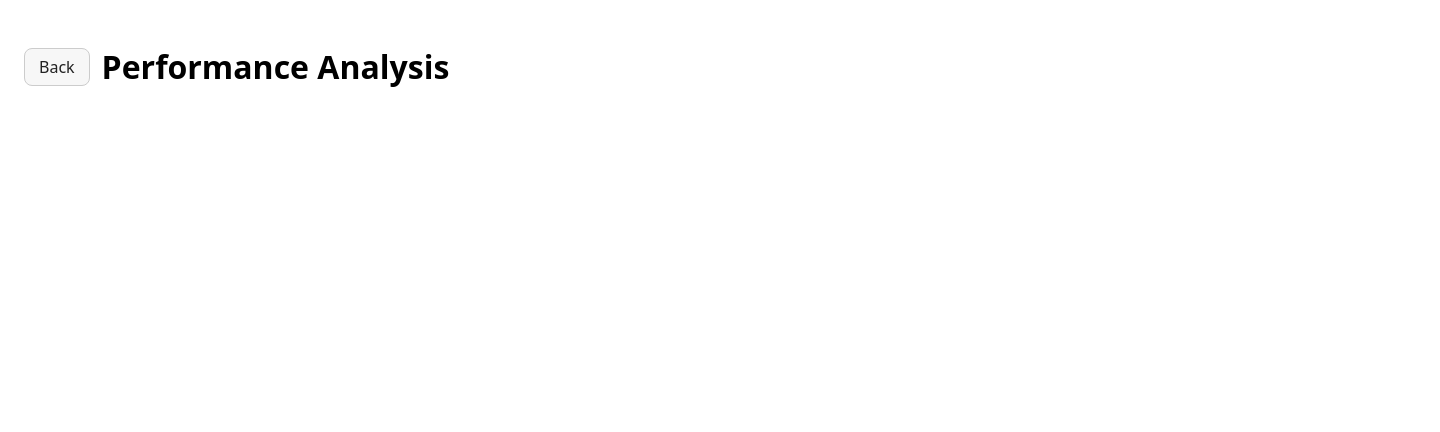
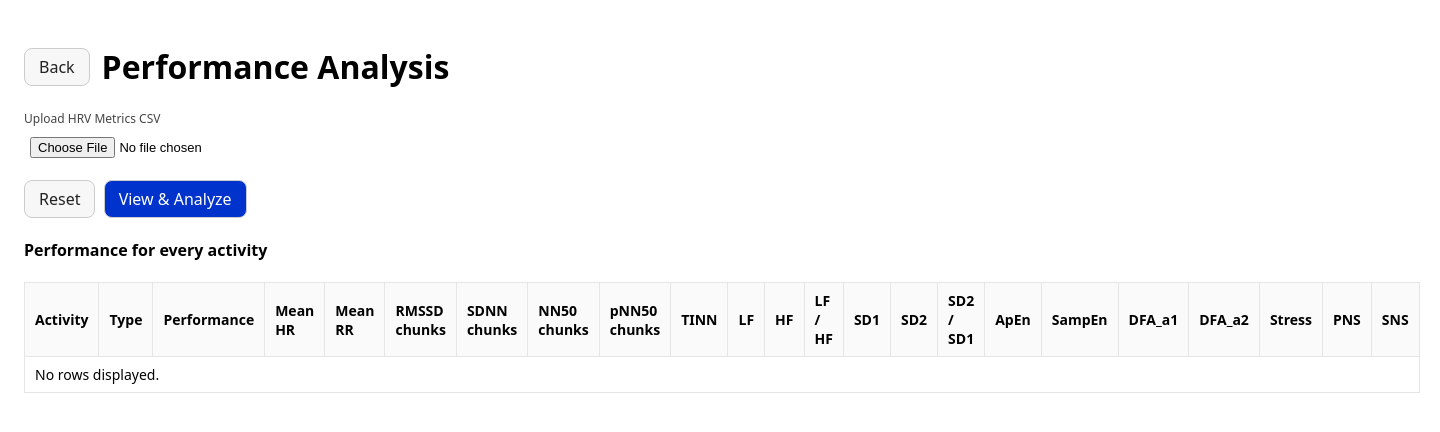
Before and after one commit to gorganraul23/data_analyzer, a Django app: page /data/performance_analysis/ in a window 1440 px wide. Shown: the top 432 px of the page. Run offline with Django 4.2, Linux system fonts and the light colour scheme.

Commit message:
performance analysis page

```diff
--- a/data/views.py
+++ b/data/views.py
@@ -14,7 +14,7 @@ from .serializers import SensorHeartRateSerializer, StudentSerializer, SessionSe
 from .utils.date_converter import EpochMsDateTimeField
 from .utils.hrv import compute_metrics_from_ibi_list_manual, compute_metrics_from_ibi_list_lib, compute_metrics_from_hr_list, \
     compute_metrics_from_deprecated_ibi_list
-from .utils.parsers import parse_bool, excel_text, column_exists
+from .utils.parsers import parse_bool, excel_text, column_exists, performance_color
 
 from openpyxl import Workbook
 
@@ -719,7 +719,77 @@ def merge_csv_page(request):
 # --------- Performance Analysis page ---------
 
 def performance_analysis_page(request):
+    results = []
+    error = None
+    relax_means = {}
 
-    return render(request, "performance_analysis.html", {"error": ""})
+    if request.method == "POST" and request.FILES.get("file"):
+        f = request.FILES["file"]
+
+        try:
+            df = pd.read_csv(f)
+        except Exception as e:
+            error = f"Failed to read CSV: {e}"
+            return render(request, "performance_analysis.html", {"error": error})
+
+        # Required columns
+        required_cols = {
+            "activity_id", "activityType",
+            "mean_hr", "mean_rr",
+            "rmssd", "sdnn", "nn50", "pnn50", "tinn",
+            "rmssd_chunks", "sdnn_chunks", "nn50_chunks", "pnn50_chunks", "tinn_chunks",
+            "stress_index", "pns_index", "sns_index", "lf", "hf", "lf_hf",
+            "sd1", "sd2", "sd2_sd1", "ap_en", "samp_en", "dfa_a1", "dfa_a2"
+        }
+        if column_exists("activity", "performance"):
+            required_cols.add("performance")
+
+        if not required_cols.issubset(df.columns):
+            missing = required_cols - set(df.columns)
+            error = f"Missing required columns: {', '.join(missing)}"
+            return render(request, "performance_analysis.html", {"error": error})
+
+        group_cols = ["activity_id", "activityType"]
+        numeric_cols = [c for c in df.columns if pd.api.types.is_numeric_dtype(df[c]) and c not in group_cols]
+        grouped_df = (df.groupby(group_cols, dropna=False)[numeric_cols].mean(numeric_only=True).reset_index())
+
+        relax_df = grouped_df[grouped_df["activityType"] == "delaygratification"]
+        if not relax_df.empty:
+            relax_means = relax_df.mean(numeric_only=True).to_dict()
+
+        analyzed = (request.POST.get("analyze") or "").lower() == "1"
+
+        decrease_metrics = [
+            "mean_rr",
+            "rmssd", "rmssd_chunks", "sdnn", "sdnn_chunks",
+            "nn50", "nn50_chunks", "pnn50", "pnn50_chunks", "tinn", "tinn_chunks",
+            "lf", "hf", "sd1", "sd2", "sd2_sd1",
+            "ap_en", "samp_en", "dfa_a1", "dfa_a2", "pns_index"
+        ]
+        increase_metrics = ["mean_hr", "lf_hf", "stress_index", "sns_index"]
+
+        for _, row in grouped_df.iterrows():
+            r = {col: row[col] for col in grouped_df.columns}
+            r["styles"] = {}
+
+            if analyzed and relax_means and row["activityType"] != "delaygratification":
+                for m in decrease_metrics:
+                    val = r.get(m)
+                    baseline = relax_means.get(m)
+                    if pd.notna(val) and pd.notna(baseline):
+                        r["styles"][m] = "background-color: #c6efce;" if val < baseline else "background-color: #ffc7ce;"
+
+                for m in increase_metrics:
+                    val = r.get(m)
+                    baseline = relax_means.get(m)
+                    if pd.notna(val) and pd.notna(baseline):
+                        r["styles"][m] = "background-color: #c6efce;" if val > baseline else "background-color: #ffc7ce;"
+
+                if "performance" in r and pd.notna(r["performance"]):
+                    r["styles"]["performance"] = performance_color(r["performance"])
+
+            results.append(r)
+
+    return render(request, "performance_analysis.html", {"results": results, "error": error})
 
 #</editor-fold>
--- a/server/settings.py
+++ b/server/settings.py
@@ -84,7 +84,9 @@ WSGI_APPLICATION = 'server.wsgi.application'
 DATABASES = {
     'default': {
         'ENGINE': 'django.db.backends.mysql',
-        'NAME': 'scoala_1',
+        #'NAME': 'empower',
+        #'NAME': 'scoala_1',
+        'NAME': 'scoala_2',
         'USER': 'root',
         'PASSWORD': 'root',
         'HOST': '127.0.0.1',
--- a/templates/performance_analysis.html
+++ b/templates/performance_analysis.html
@@ -2,17 +2,20 @@
   <meta charset="utf-8">
   <title>Performance Analysis</title>
   <style>
-    body { font-family: system-ui, sans-serif; margin: 24px; }
-    form { display: grid; gap: 16px; align-items: start; max-width: 600px; }
-    label { font-size: 14px; color: #444; }
+    body { font-family: system-ui, -apple-system, Segoe UI, Roboto, Arial, sans-serif; margin: 24px; }
+	form { display: grid; gap: 16px; align-items: start; }
+	label { display: block; font-size: 12px; color: #444; margin-bottom: 4px; }
+	input { width: 100%; padding: 8px; box-sizing: border-box; }
+	button, a.button { padding: 10px 14px; border: 1px solid #ccc; background: #f7f7f7; cursor: pointer; border-radius: 8px; text-decoration: none; color: #222; }
+	.meta { margin-top: 10px; color: #555; }
+	table { width: 100%; border-collapse: collapse; margin-top: 18px; font-size: 14px; }
+	th, td { border: 1px solid #e5e5e5; padding: 8px 10px; text-align: left; }
+	th { background: #fafafa; }
+	.btn { display: inline-block; padding: 10px 14px; border: 1px solid #ccc; background: #f7f7f7; color: #222; text-decoration: none; border-radius: 8px; cursor: pointer; font: inherit; line-height: 1; -webkit-appearance: none; appearance: none; }
+    .search-btn { margin-left: 4px; background: #0033cc; color: #FFFFFF; }
+    .page-header { display: flex; align-items: center; gap: 12px; }
+    .highlight-row { background-color: #e6f2ff; }
     input[type="file"] { padding: 6px; font-size: 13px; }
-    .btn { padding: 10px 14px; border: 1px solid #ccc; background: #f7f7f7;
-           cursor: pointer; border-radius: 8px; text-decoration: none; color: #222; }
-    .btn-primary { background: #4da6ff; color: white; border: none; }
-    .error { color: red; margin-top: 10px; }
-	.btn { display: inline-block; padding: 10px 14px; border: 1px solid #ccc; background: #f7f7f7; color: #222; text-decoration: none; border-radius: 8px; cursor: pointer; font: inherit; line-height: 1; -webkit-appearance: none; appearance: none; }
-    .btn-download { width: 40%; background: #0033cc; color: #FFFFFF; }
-    .page-header { display: flex; align-items: center; gap: 12px; }
   </style>
 </head>
 <body>
@@ -22,5 +25,93 @@
 	  <h1>Performance Analysis</h1>
   </div>
 
+  <form method="post" enctype="multipart/form-data">
+      {% csrf_token %}
+      <div>
+        <label for="file">Upload HRV Metrics CSV</label>
+        <input type="file" id="file" name="file" accept=".csv" required>
+      </div>
+
+      <div class="actions">
+        <a class="btn" href="{% url 'performance_analysis_page' %}">Reset</a>
+<!--        <button class="btn search-btn" type="submit" name="action" value="view">View</button>-->
+        <button class="btn search-btn" type="submit" name="analyze" value="1">View &amp; Analyze</button>
+      </div>
+    </form>
+
   {% if error %}<div class="error">{{ error }}</div>{% endif %}
+
+	<h4>Performance for every activity</h4>
+    <table>
+      <thead>
+          <tr>
+            <th>Activity</th>
+            <th>Type</th>
+            <th>Performance</th>
+            <th>Mean HR</th>
+            <th>Mean RR</th>
+<!--            <th>RMSSD</th>-->
+            <th>RMSSD chunks</th>
+<!--            <th>SDNN</th>-->
+            <th>SDNN chunks</th>
+<!--            <th>NN50</th>-->
+            <th>NN50 chunks</th>
+<!--            <th>pNN50</th>-->
+            <th>pNN50 chunks</th>
+            <th>TINN</th>
+<!--            <th>TINN chunks</th>-->
+            <th>LF</th>
+            <th>HF</th>
+            <th>LF / HF</th>
+            <th>SD1</th>
+            <th>SD2</th>
+            <th>SD2 / SD1</th>
+            <th>ApEn</th>
+            <th>SampEn</th>
+            <th>DFA_a1</th>
+            <th>DFA_a2</th>
+            <th>Stress</th>
+            <th>PNS</th>
+            <th>SNS</th>
+          </tr>
+      </thead>
+      <tbody>
+	    {% if results and results|length %}
+          {% for r in results %}
+            <tr class="{% if r.activityType == 'delaygratification' %}highlight-row{% endif %}">
+              <td>{{ r.activity_id }}</td>
+              <td>{{ r.activityType }}</td>
+              <td style="{{ r.styles.performance|default:'' }}">{{ r.performance|floatformat:2 }}</td>
+              <td style="{{ r.styles.mean_hr|default:'' }}">{{ r.mean_hr|floatformat:2 }}</td>
+              <td style="{{ r.styles.mean_rr|default:'' }}">{{ r.mean_rr|floatformat:2 }}</td>
+<!--              <td style="{{ r.styles.rmssd|default:'' }}">{{ r.rmssd|floatformat:3 }}</td>-->
+              <td style="{{ r.styles.rmssd_chunks|default:'' }}">{{ r.rmssd_chunks|floatformat:3 }}</td>
+<!--              <td style="{{ r.styles.sdnn|default:'' }}">{{ r.sdnn|floatformat:3 }}</td>-->
+              <td style="{{ r.styles.sdnn_chunks|default:'' }}">{{ r.sdnn_chunks|floatformat:3 }}</td>
+<!--              <td style="{{ r.styles.nn50|default:'' }}">{{ r.nn50|floatformat:0 }}</td>-->
+              <td style="{{ r.styles.nn50_chunks|default:'' }}">{{ r.nn50_chunks|floatformat:0 }}</td>
+<!--              <td style="{{ r.styles.pnn50|default:'' }}">{{ r.pnn50|floatformat:3 }}</td>-->
+              <td style="{{ r.styles.pnn50_chunks|default:'' }}">{{ r.pnn50_chunks|floatformat:3 }}</td>
+              <td style="{{ r.styles.tinn|default:'' }}">{{ r.tinn|floatformat:3 }}</td>
+<!--              <td style="{{ r.styles.tinn_chunks|default:'' }}">{{ r.tinn_chunks|floatformat:3 }}</td>-->
+              <td style="{{ r.styles.lf|default:'' }}">{{ r.lf|floatformat:3 }}</td>
+              <td style="{{ r.styles.hf|default:'' }}">{{ r.hf|floatformat:3 }}</td>
+              <td style="{{ r.styles.lf_hf|default:'' }}">{{ r.lf_hf|floatformat:3 }}</td>
+              <td style="{{ r.styles.sd1|default:'' }}">{{ r.sd1|floatformat:3 }}</td>
+              <td style="{{ r.styles.sd2|default:'' }}">{{ r.sd2|floatformat:3 }}</td>
+              <td style="{{ r.styles.sd2_sd1|default:'' }}">{{ r.sd2_sd1|floatformat:3 }}</td>
+              <td style="{{ r.styles.ap_en|default:'' }}">{{ r.ap_en|floatformat:3 }}</td>
+              <td style="{{ r.styles.samp_en|default:'' }}">{{ r.samp_en|floatformat:3 }}</td>
+              <td style="{{ r.styles.dfa_a1|default:'' }}">{{ r.dfa_a1|floatformat:3 }}</td>
+              <td style="{{ r.styles.dfa_a2|default:'' }}">{{ r.dfa_a2|floatformat:3 }}</td>
+              <td style="{{ r.styles.stress_index|default:'' }}">{{ r.stress_index|floatformat:2 }}</td>
+              <td style="{{ r.styles.pns_index|default:'' }}">{{ r.pns_index|floatformat:3 }}</td>
+              <td style="{{ r.styles.sns_index|default:'' }}">{{ r.sns_index|floatformat:3 }}</td>
+            </tr>
+          {% endfor %}
+        {% else %}
+          <tr><td colspan="29">No rows displayed.</td></tr>
+        {% endif %}
+      </tbody>
+    </table>
 </body>
```
Also changed, not shown: data/utils/parsers.py (+7 -0 lines), templates/hrv_interpretation.html (+10 -10 lines).
